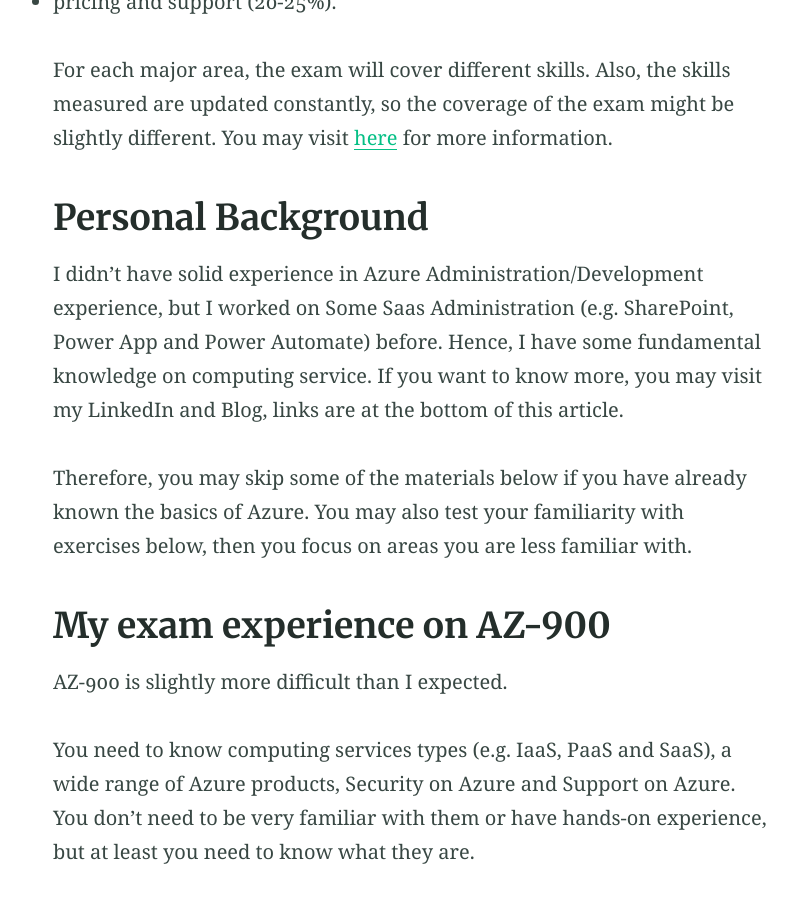
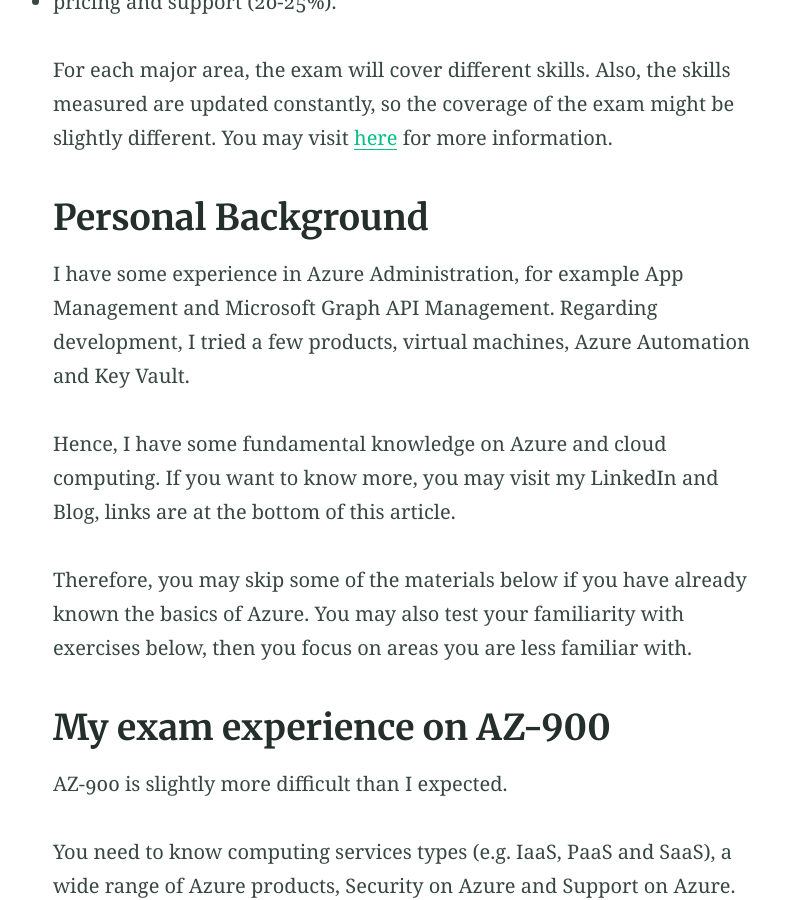
Before and after one commit to JoeHO888/JoeHo888.github.io, a Jekyll site: the page built from _posts/2019-12-17-20-Hours-To-Pass-Azure-Az-900.md, in a window 1280 px wide and 900 px high, scrolled down 1534 px. Shown: the whole window, without its empty margins (230-1027 px from the left). Built offline with Jekyll 4.4.1, drawn with Linux system fonts in a browser that asks for light colours; our own code applies the rules of GitHub Pages for plain Markdown files; comment, search, counter and statistics services are not loaded.

Commit message:
Update Personal Background

```diff
--- a/_posts/2019-12-17-20-Hours-To-Pass-Azure-Az-900.md
+++ b/_posts/2019-12-17-20-Hours-To-Pass-Azure-Az-900.md
@@ -29,7 +29,9 @@
 
 
 ## Personal Background
-I didn't have solid experience in Azure Administration/Development experience, but I worked on Some Saas Administration (e.g. SharePoint, Power App and Power Automate) before. Hence, I have some fundamental knowledge on computing service. If you want to know more, you may visit my LinkedIn and Blog, links are at the bottom of this article.
+I have some experience in Azure Administration, for example App Management and Microsoft Graph API Management. Regarding development, I tried a few products, virtual machines, Azure Automation and Key Vault.
+
+Hence, I have some fundamental knowledge on Azure and cloud computing. If you want to know more, you may visit my LinkedIn and Blog, links are at the bottom of this article.
 
 Therefore, you may skip some of the materials below if you have already known the basics of Azure. You may also test your familiarity with exercises below, then you focus on areas you are less familiar with.
 
```
